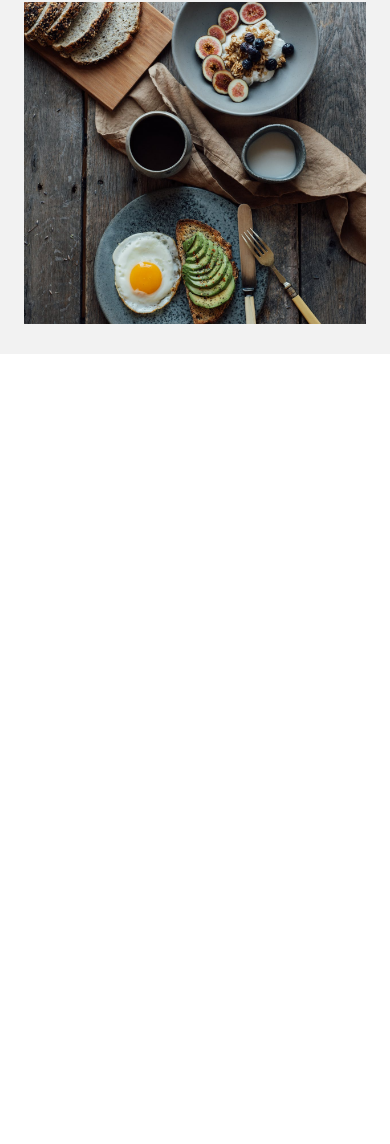
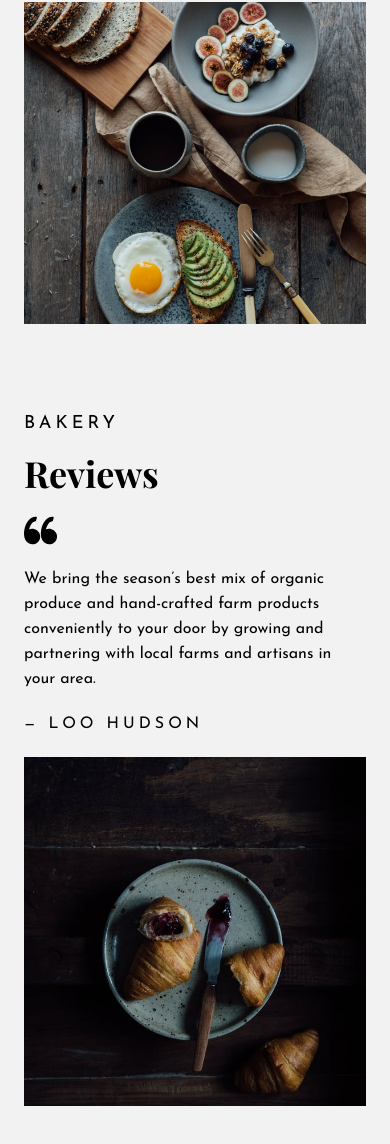
Before and after one commit to Luciana-Santos/organie-restaurant, a website: page index.html in a window 390 px wide. Shown: the part 5004-6148 px from the top of the page. Before the commit the page ends 5358 px from the top, so only its background shows below. Drawn offline with nearby package versions, Linux system fonts and the light colour scheme; files that its build step writes are made by us from their sources.

Commit message:
reviews section
mobile

```diff
--- a/app/scss/components/_index.scss
+++ b/app/scss/components/_index.scss
@@ -5,3 +5,4 @@
 @forward 'snacks';
 @forward 'sobre';
 @forward 'health';
+@forward 'reviews';
--- /dev/null
+++ b/app/scss/components/_reviews.scss
@@ -0,0 +1,44 @@
+@use '../util' as *;
+
+.reviews {
+  background: var(--light-grey);
+  padding-block: rem(60);
+
+  &__info {
+    display: grid;
+    gap: rem(20);
+
+    h4 {
+      font-size: rem(18);
+      letter-spacing: rem(4);
+      text-transform: uppercase;
+    }
+
+    h2 {
+      font-size: rem(36);
+      font-family: var(--font-playfair);
+      text-transform: capitalize;
+    }
+
+    .aspas {
+      width: rem(33);
+    }
+
+    p {
+      line-height: rem(25);
+    }
+
+    &--autor {
+      letter-spacing: rem(4);
+      text-transform: uppercase;
+      margin-bottom: rem(20);
+    }
+  }
+
+  &__img {
+    background: url(../../../img/reviews-img.jpeg) no-repeat;
+    background-size: cover;
+    background-position: center;
+    height: 349px;
+  }
+}
--- a/index.html
+++ b/index.html
@@ -162,7 +162,7 @@
 			</section>
 		</div>
 
-		<!-- sessão saudavel -->
+		<!-- health section -->
 		<section class="health" id="health">
 			<div class="container">
 
@@ -178,5 +178,23 @@
 				<div class="health__img"></div>
 			</div>
 		</section>
+
+		<!-- reviews -->
+		<section class="reviews" id="reviews">
+			<div class="container">
+				<div class="reviews__info">
+					<h4>Bakery</h4>
+					<h2>reviews</h2>
+
+					<div class="aspas"><img src="img/aspas.svg" alt=""></div>
+
+					<p>We bring the season’s best mix of organic produce and hand-crafted farm products conveniently to your door by growing and partnering with local farms and artisans in your area.</p>
+
+					<p class="reviews__info--autor">— Loo Hudson</p>
+				</div>
+
+				<div class="reviews__img"></div>
+			</div>
+		</section>
 	</body>
 </html>
```
Also changed, not shown: img/aspas.svg (added).
